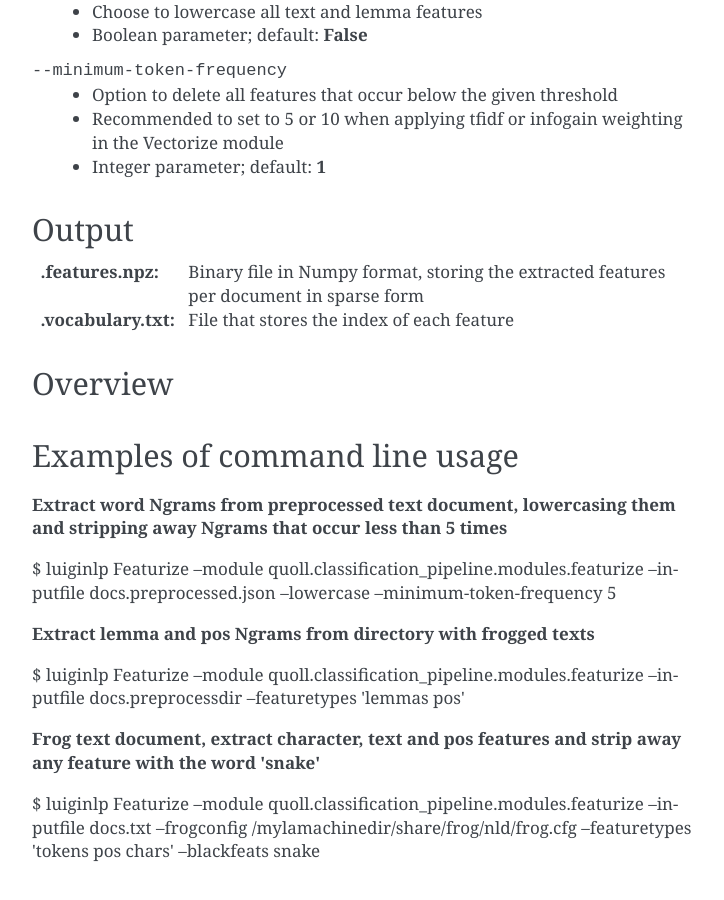
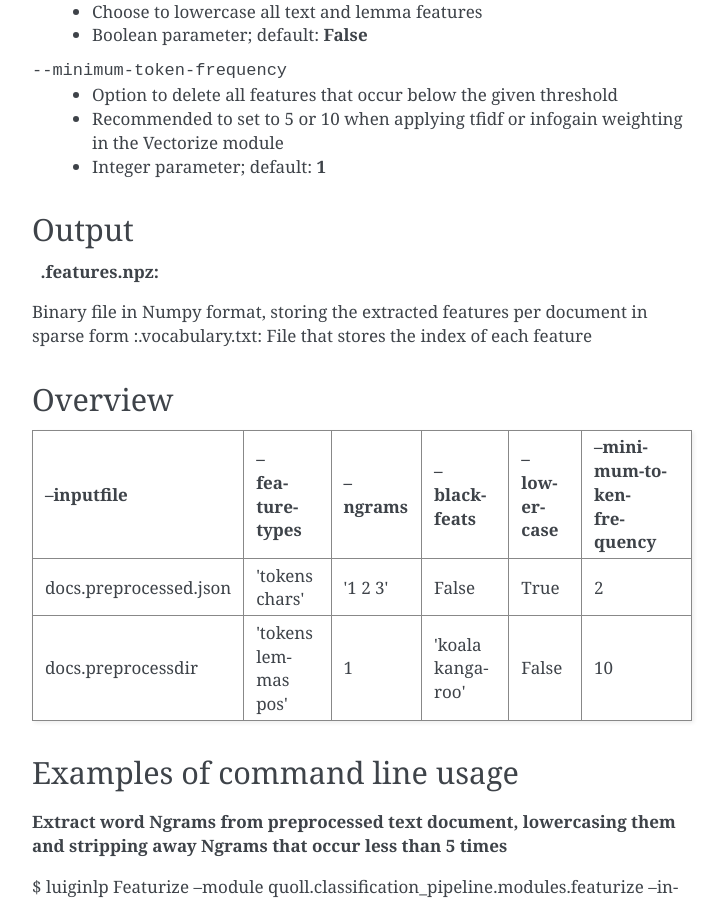
Before and after one commit to LanguageMachines/quoll, a Sphinx documentation site: the page built from docs/source/pipeline/featurize.rst, in a window 1280 px wide and 900 px high, scrolled down 1104 px. Shown: the whole window, without its empty margins (388-1112 px from the left). Built offline with Sphinx 7.4.7, drawn with Linux system fonts in a browser that asks for light colours; some of the changed lines change nothing that is shown.

Commit message:
Update featurize.rst

```diff
--- a/docs/source/pipeline/featurize.rst
+++ b/docs/source/pipeline/featurize.rst
@@ -40,22 +40,20 @@ Options
 Output
 -------
 :.features.npz:
-  Binary file in Numpy format, storing the extracted features per document in sparse form
+Binary file in Numpy format, storing the extracted features per document in sparse form
 :.vocabulary.txt:
-  File that stores the index of each feature
+File that stores the index of each feature
 
 Overview
 --------
 
-+------------------+-----------------------+---------------+--------------------+------------------+--------------------------------+---------------------------------------------------------------------------------------+
-| --inputfile      | --featuretypes        | --ngrams      | --blackfeats       | --lowercase      | --minimum-token-frequency      | Output                                                                                |
-+==================+=======================+===============+====================+==================+================================+=======================================================================================+
-| docs.preprocessed.json     | \'tokens chars\'                | \'1 2 3\'     | False              | True             | 2                              | + docs.tokens.n_1_2_3.min2.lower_True.black_False.features.npz                        |
-|                  |                       |               |                    |                  |                                | + docs.features.npz, docs.vocabulary.txt                      |
-+------------------+-----------------------+---------------+--------------------+------------------+--------------------------------+---------------------------------------------------------------------------------------+
-| docs.preprocessdir | \'tokens lemmas pos\' | 1             | \'koala kangaroo\' | False            | 10                             | + docs.features.npz      |
-|                  |                       |               |                    |                  |                                | + docs.vocabulary.txt    |
-+------------------+-----------------------+---------------+--------------------+------------------+--------------------------------+---------------------------------------------------------------------------------------+
++------------------------+-----------------------+-----------+--------------------+--------------+----------------------------+
+| --inputfile            | --featuretypes        | --ngrams  | --blackfeats       | --lowercase  | --minimum-token-frequency  |
++========================+=======================+===========+====================+==============+============================+
+| docs.preprocessed.json | \'tokens chars\'      | \'1 2 3\' | False              | True         | 2                          |
++------------------------+-----------------------+-----------+--------------------+--------------+----------------------------+
+| docs.preprocessdir     | \'tokens lemmas pos\' | 1         | \'koala kangaroo\' | False        | 10                         |
++------------------------+-----------------------+-----------+--------------------+--------------+----------------------------+
 
 Examples of command line usage
 --------
```
